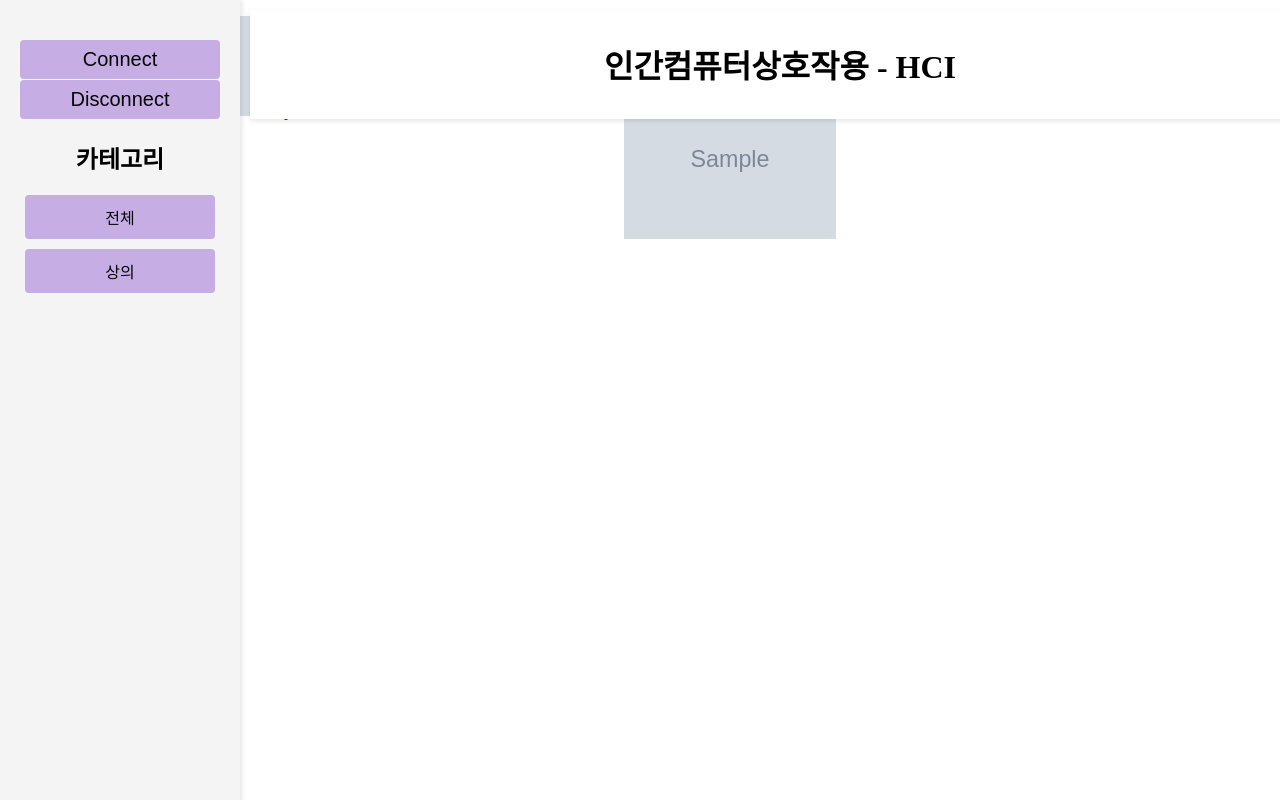
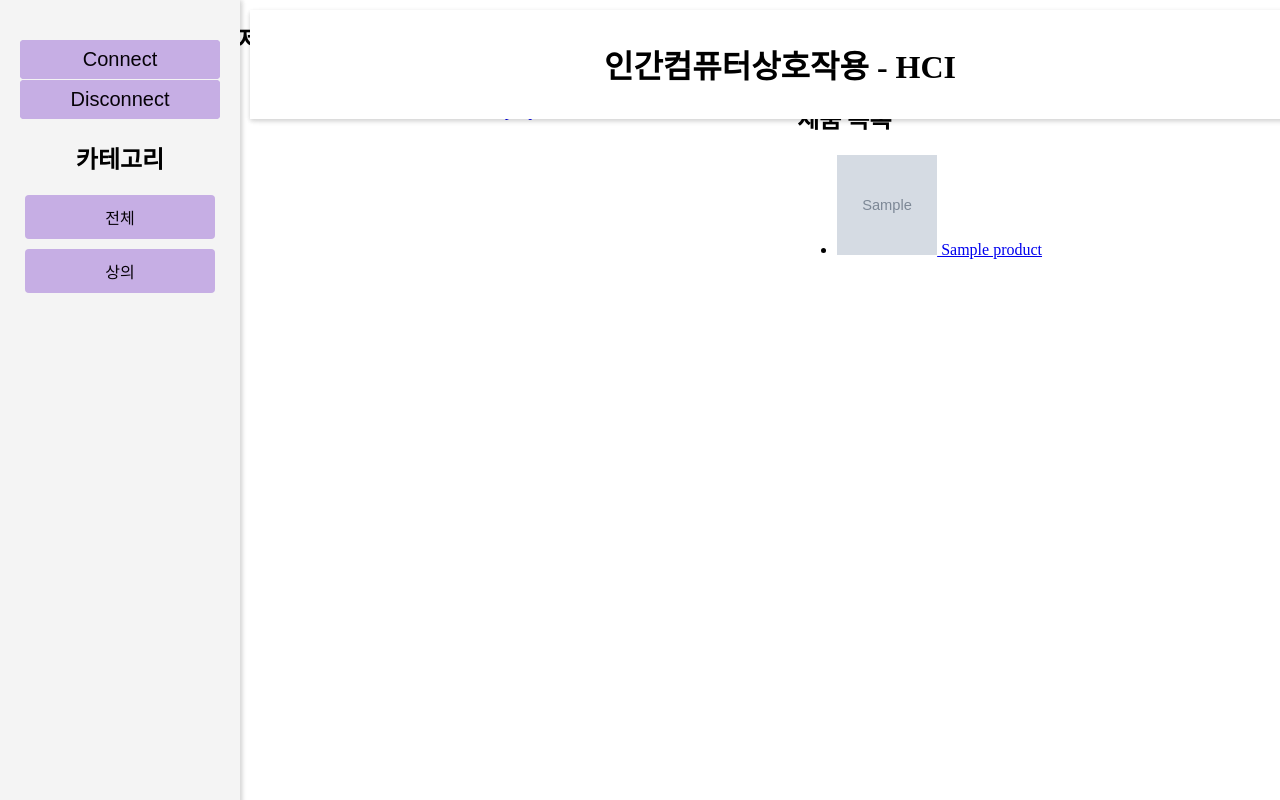
Before and after one commit to HYE-HCI/NUGURI_HCI, a Django app: page /app/products/ in a window 1280 px wide. Run offline with Django 5.2, Linux system fonts and the light colour scheme; tables that the repository leaves empty hold one stand-in row (values such as "Sample post"); grey boxes marked "Sample" are stand-in pictures.

Commit message:
상세 정보 이동 시 Bluetooth 연결 유지

```diff
--- a/NUGURI/app_NUGURI/templates/app_NUGURI/product_list.html
+++ b/NUGURI/app_NUGURI/templates/app_NUGURI/product_list.html
@@ -1,22 +1,19 @@
-{% load static %}
-
-<h1>제품 목록</h1>
+<!DOCTYPE html>
+<html lang="ko">
+<head>
+    <meta charset="UTF-8">
+    <title>인간컴퓨터상호작용 - HCI</title>
+    <h2>제품 목록</h2>
 <ul>
     {% for product in products %}
         <li>
-            <a href="{% url 'product_detail' product.id %}">
+            <a href="#" onclick="loadPage('{% url 'product_detail' product.id %}'); return false;">
                 <img src="{{ product.image.url }}" alt="{{ product.name }}" width="100" height="100">
                 {{ product.name }}
             </a>
         </li>
     {% endfor %}
 </ul>
-
-<!DOCTYPE html>
-<html lang="ko">
-<head>
-    <meta charset="UTF-8">
-    <title>인간컴퓨터상호작용 - HCI</title>
     <style>
         body {
             display: flex;
@@ -72,15 +69,10 @@
             margin-left: 220px;
             margin-top: 80px;
         }
-        .image-grid {
-            display: grid;
-            grid-template-columns: repeat(2, 1fr);
-            gap: 20px;
-            justify-items: center;
-        }
-        .image-grid img {
-            max-width: 60%;
-            height: auto;
+        /* AJAX 콘텐츠 영역 */
+        #content {
+            margin-left: 220px;
+            margin-top: 80px;
         }
         /* 숨김 클래스 */
         .hidden {
@@ -111,8 +103,7 @@
     <button id="connectbutton" class="dotpad-button">Connect</button>
     <button id="disconnectbutton" class="dotpad-button" style="top: 80px;">Disconnect</button>
 
-
-    <!-- 사이드바 시작 -->
+    <!-- 사이드바 -->
     <div class="sidebar">
         <h2>카테고리</h2>
         <button onclick="filterImages('all')">전체</button>
@@ -122,38 +113,35 @@
     <div class="title">
         <h1>인간컴퓨터상호작용 - HCI</h1>
     </div>
-    <!-- 메인 콘텐츠 시작 -->
-    <div class="container">
-        <div class="image-grid" id="imageGrid">
-            {% for product in products %}
-                <a href="{% url 'product_detail' product.id %}">
-                    <img src="{{ product.image.url }}" alt="{{ product.name }}" class="top">
-                </a>
-            {% endfor %}
-        </div>
+    <!-- 콘텐츠 영역 -->
+    <div id="content">
+        <!-- AJAX로 콘텐츠가 로드될 영역 -->
     </div>
 
     <script>
-        function filterImages(category) {
-            const images = document.querySelectorAll('#imageGrid img');
-            images.forEach(img => {
-                if (category === 'all') {
-                    img.classList.remove('hidden');
+        // 페이지 초기 로드
+        window.onload = function () {
+            loadPage("{% url 'product_list' %}");
+        };
+
+        // AJAX 페이지 로딩 함수
+        async function loadPage(url) {
+            const contentDiv = document.getElementById("content");
+            try {
+                const response = await fetch(url, { headers: { "X-Requested-With": "XMLHttpRequest" } });
+                if (response.ok) {
+                    const html = await response.text();
+                    contentDiv.innerHTML = html;
                 } else {
-                    if (img.classList.contains(category)) {
-                        img.classList.remove('hidden');
-                    } else {
-                        img.classList.add('hidden');
-                    }
+                    contentDiv.innerHTML = `<p>페이지를 로드할 수 없습니다.</p>`;
                 }
-            });
+            } catch (error) {
+                console.error("AJAX 요청 중 오류 발생:", error);
+                contentDiv.innerHTML = `<p>서버와의 통신 중 오류가 발생했습니다.</p>`;
+            }
         }
-
-        // 초기화 시 전체 이미지 표시
-        window.onload = () => filterImages('all');
     </script>
     {% load static %}
     <script type="module" src="{% static 'DotPad_CSUNdemo_chart2.js' %}"></script>
-    </script>
 </body>
 </html>
```
Also changed, not shown: NUGURI/app_NUGURI/templates/app_NUGURI/product_detail.html (+72 -4 lines).
